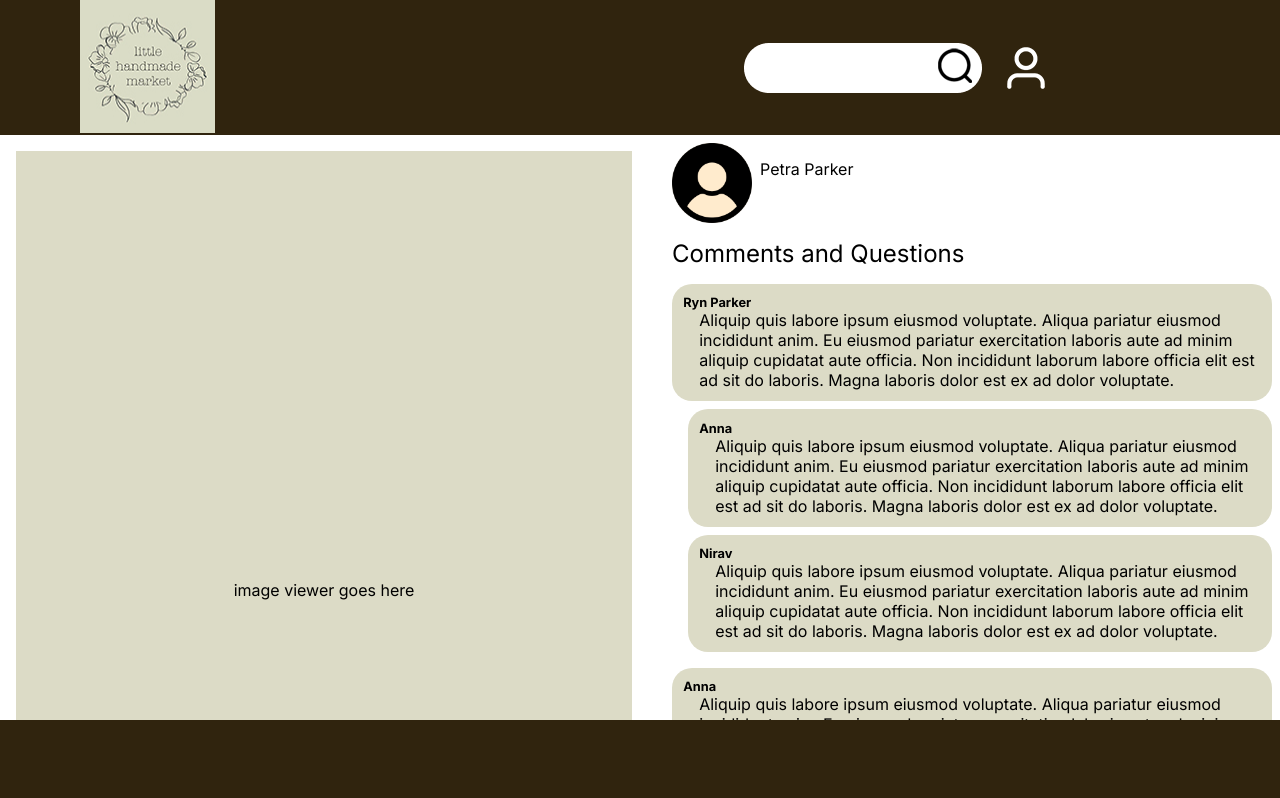
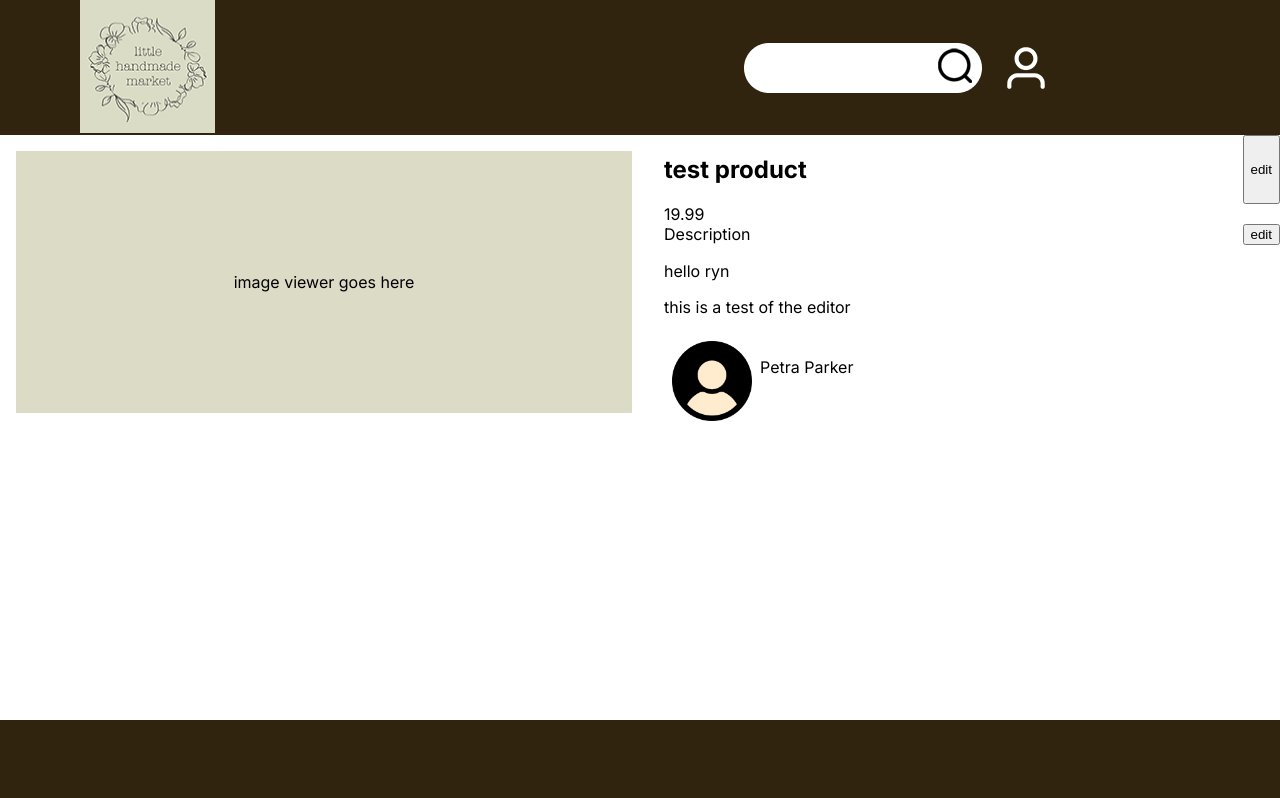
Before and after one commit to Petra43/marketplace, a Next.js app: page /listing-detail in a window 1280 px wide. Shown: the top 798 px of the page. Built offline with nearby package versions, Linux system fonts and the light colour scheme.

Commit message:
started creating components to enable editing

```diff
--- /dev/null
+++ b/app/components/input-components/input.module.css
@@ -0,0 +1,8 @@
+.edit {
+  background-color: #DCDBC6;
+}
+
+.container {
+  display: flex;
+  justify-content: space-between;
+}
--- /dev/null
+++ b/app/components/input-components/tiptapEditor.tsx
@@ -0,0 +1,42 @@
+"use client"
+
+import { EditorContent, useEditor } from "@tiptap/react"
+import StarterKit from "@tiptap/starter-kit"
+import { useEffect } from "react"
+import styles from "./input.module.css"
+
+/**
+ * component for editing rich text
+ * @param {string} content the content of the editor
+ * @param {boolean} isEdit enable edit functions
+ * @param {Function} getContent callback to update parents state
+ * @returns editor component JSX
+ * Created by: Ryn parker
+ * uses Tiptap library https://tiptap.dev/
+ */
+export default function TipTap({content, isEdit, setContent}: {content: string, isEdit: boolean, setContent: Function}) {
+  const editor = useEditor({
+  extensions: [
+    StarterKit,
+  ],
+  content: content,
+  editable: isEdit,
+  onUpdate({editor}) {
+    setContent(editor.getText())
+  },
+})
+
+useEffect(() => {
+  editor?.setEditable(isEdit)
+  editor?.setOptions({
+    editorProps: {
+      attributes: {
+        class: isEdit ? styles.edit : ""
+      }
+
+    }
+  })
+},[editor,isEdit])
+
+return <EditorContent editor={editor}/>
+}
--- /dev/null
+++ b/app/components/input-components/titleEditor.tsx
@@ -0,0 +1,66 @@
+"use client"
+
+import { useState } from "react"
+import styles from "./input.module.css"
+
+/**
+ * component for editing rich text
+ * @param {TitleType} titleType the content of the editor
+ * @param {boolean} canEdit show user the edit button if they are allowed to edit
+ * @param {Function} callback callback to update parents state
+ * @returns titleEditor component JSX
+ * Created by: Ryn Parker
+ */
+export default function TitleEditor(
+  {titleType, canEdit, title, callback}:
+  {titleType: TitleType, canEdit: boolean, title: string, callback: Function})
+  {
+
+  const [isEdit, setIsEdit] = useState(false)
+
+  const toggleEditButton = () => {
+      if(canEdit) {
+        return <>
+          <button onClick={() => setIsEdit(!isEdit)}>edit</button>
+        </>
+      } else {
+        return <></>
+      }
+  }
+
+  const createOutput = ():React.JSX.Element => {
+  let out: React.JSX.Element;
+    switch(titleType) {
+      case "h1": out = <h1>{title}</h1>; break
+      case "h2": out = <h2>{title}</h2>; break
+      case "h3": out = <h3>{title}</h3>; break
+      case "h4": out = <h4>{title}</h4>; break
+      case "h5": out = <h5>{title}</h5>; break
+      case "h6": out = <h6>{title}</h6>; break
+    }
+
+    return (
+      <div className={styles.container}>
+        {out}
+        {toggleEditButton()}
+      </div>
+    )
+  }
+
+  if (isEdit) {
+    return (
+      <div className={styles.container}>
+        <input
+          name="titleEditor"
+          type="text"
+          value={title}
+          onChange={(e) => callback(e.target.value)}>
+        </input>
+        {toggleEditButton()}
+      </div>
+    )
+
+  } else return createOutput()
+}
+
+type TitleType = "h1" | "h2"| "h3" | "h4" | "h5" | "h6"
--- a/app/listing-detail/page.module.css
+++ b/app/listing-detail/page.module.css
@@ -14,3 +14,8 @@
   margin: 1rem;
   background-color: #DCDBC6;
 }
+
+.editLabelCont {
+  display: flex;
+  justify-content: space-between;
+}
--- a/app/listing-detail/page.tsx
+++ b/app/listing-detail/page.tsx
@@ -1,19 +1,64 @@
+"use client"
+
+import { useEffect, useState } from "react";
 import { exampleComments } from "../constants";
 import CommentSection from "./components/comment-section/CommentSection";
 import SellerInfo from "./components/seller-info/SellerInfo";
 import styles from "./page.module.css"
+import TipTapEditor from "../components/input-components/tiptapEditor";
+import TitleEditor from "../components/input-components/titleEditor";
 
 
 export default function ListingDetails() {
+
+  const [editDescription, setEditDescription] = useState(false)
+  const [listingDetails, setListingDetails] = useState(testListingDetails)
+
+  useEffect(() => {
+    //run api calls
+  }
+  ),[]
+
   const listingId: string = ""
   let isEdit: boolean = false;
-  const isOwner: boolean = false;
+  const isOwner: boolean = true;
 
-  if(isEdit) {
+  const toggleEditDescription = () => {
+    if(isOwner) {
+      return (
+        <div className={styles.editLabelCont}>
+          <label>Description</label>
+          <button onClick={() => setEditDescription(!editDescription)}> edit </button>
+        </div>
+      )
+    } else {
+      return <></>
+    }
+  }
 
-  } else {
+  const updateDescription = (content: string) => {
+    const newListingDetails: ListingDetails = {
+      id: listingDetails.id,
+      name: listingDetails.name,
+      ownerId: listingDetails.ownerId,
+      description: content,
+      price: listingDetails.price,
+    }
+    setListingDetails(newListingDetails)
+  }
 
+  const updateTitle = (title: string) => {
+    const newListingDetails: ListingDetails = {
+      id: listingDetails.id,
+      name: title,
+      ownerId: listingDetails.ownerId,
+      description: listingDetails.description,
+      price: listingDetails.price,
+    }
+    setListingDetails(newListingDetails)
   }
+
+
 
   return (
     <>
@@ -22,17 +67,44 @@ export default function ListingDetails() {
           image viewer goes here
         </div>
         <div className="information">
-          <div className="pageTitle"></div>
-          <div className="price"></div>
-          <div className="listingDescription"></div>
-          <SellerInfo sellerId=""/>
-          <CommentSection comments={exampleComments}/>
+          <div className="pageTitle">
+            <TitleEditor
+              title={listingDetails.name}
+              titleType="h2"
+              canEdit={true}
+              callback={(value:string) => updateTitle(value)}
+            />
+          </div>
+          <div className="price">{listingDetails.price}</div>
+          <div className="listingDescription">
+            {toggleEditDescription()}
+            <TipTapEditor
+              content={listingDetails.description}
+              isEdit={editDescription}
+              setContent={(cont:string) => updateDescription(cont)}
+            />
+          </div>
+          <SellerInfo sellerId={listingDetails.ownerId}/>
         </div>
       </div>
     </>
   )
 }
 
-const testInfo = {
+const testContent = "<p>hello ryn</p><p>this is a test of the editor</p>"
 
+const testListingDetails: ListingDetails = {
+  name: "test product",
+  id: "test",
+  ownerId:"test",
+  description: testContent,
+  price: 19.99,
 }
+
+type ListingDetails = {
+  name: string;
+  id: string;
+  ownerId:string;
+  description: string;
+  price: number;
+}
--- a/package.json
+++ b/package.json
@@ -9,6 +9,9 @@
     "lint": "next lint"
   },
   "dependencies": {
+    "@tiptap/pm": "^2.2.4",
+    "@tiptap/react": "^2.2.4",
+    "@tiptap/starter-kit": "^2.2.4",
     "next": "14.1.0",
     "react": "^18",
     "react-dom": "^18"
```
Also changed, not shown: app/components/input-components/priceEditor.tsx (added), 1 other file (tests, documents, lock files or other folders).
